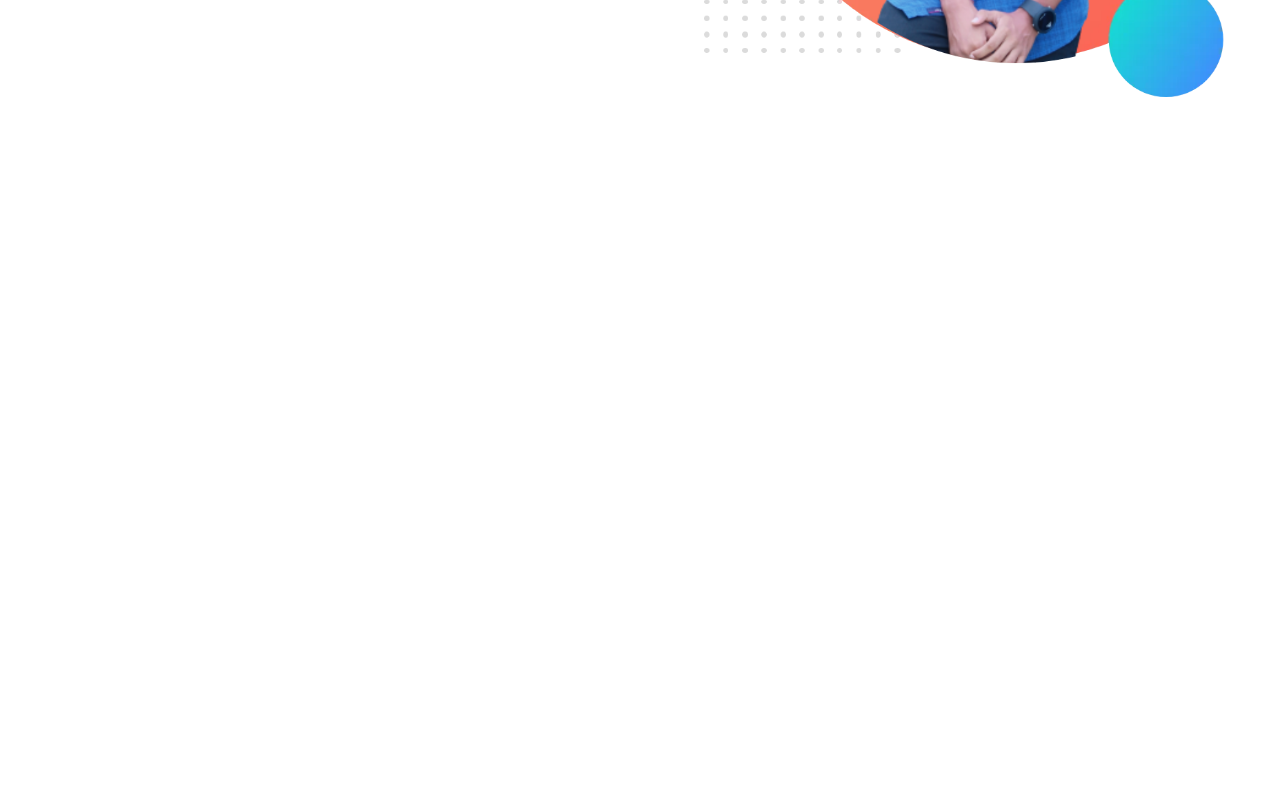
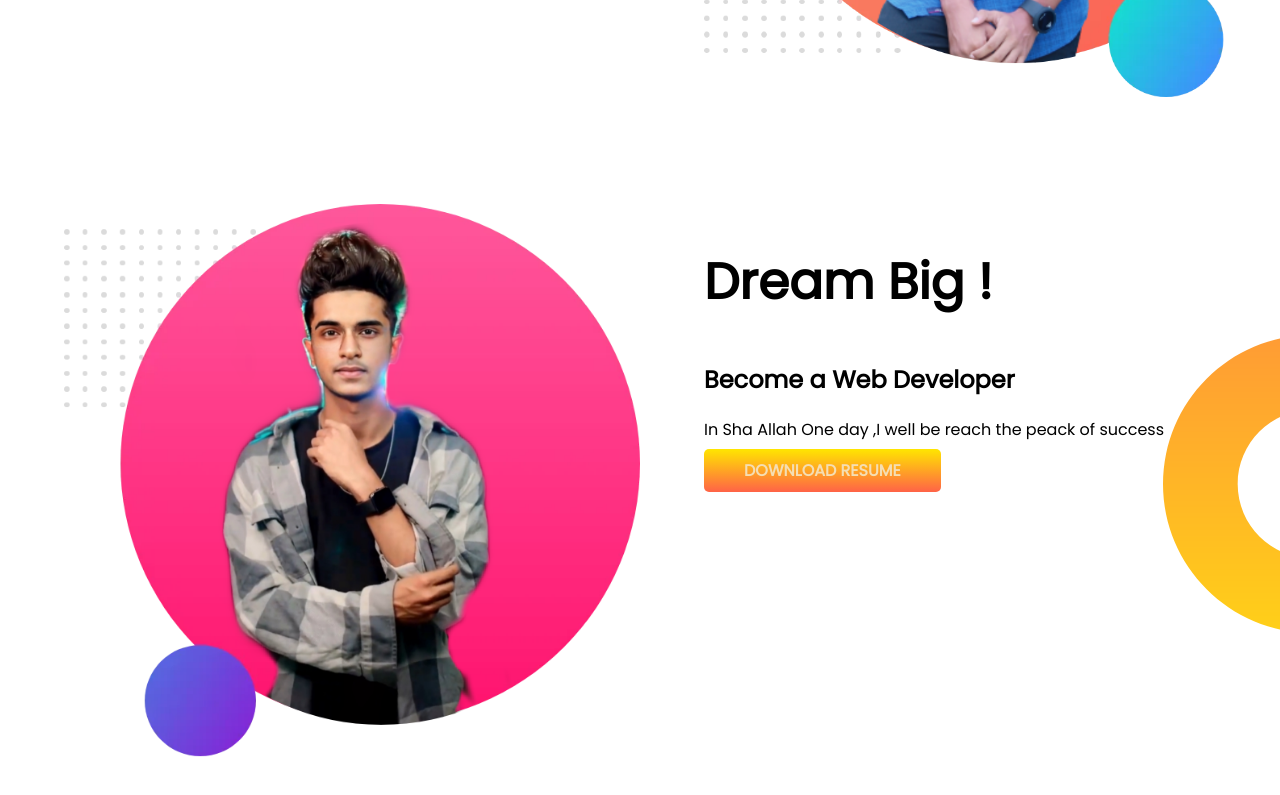
Before and after one commit to BayazidBostami/Developer-portfolio, a plain HTML site: page index.html in a window 1280 px wide. Shown: the part 475-1270 px from the top of the page. Before the commit the page ends 800 px from the top, so only its background shows below. Drawn offline with Linux system fonts and the light colour scheme.

Commit message:
baki kaj

```diff
--- a/index.html
+++ b/index.html
@@ -26,6 +26,17 @@
 
         <div class="hf"> <img src="images/received_423424459701353.png" alt=""></div>
     </section>
+    <section class="Dream">
+        <div class="hf"><img src="images/received_424398696079021.png" alt=""></div>
+        <div class="hf">
+            <h1>Dream Big !</h1>
+            <h2> Become a Web Developer</h2>
+            <p>In Sha Allah One day ,I well be reach the peack of success </p>
+            <a class="link" target="_blank" href="">DOWNLOAD RESUME</a>
+
+        </div>
+
+    </section>
 
 
 </body>
--- a/style.css
+++ b/style.css
@@ -18,6 +18,7 @@ h1 {
 
 section {
     display: flex;
+    margin-bottom: 100px;
 }
 
 .hf {
@@ -43,3 +44,9 @@ section {
     background-image: url(images/IMG_20220705_130059.jpg);
     background-repeat: no-repeat;
 }
+
+.Dream {
+    background-image: url(images/dream-bg.png);
+    background-repeat: no-repeat;
+    background-position: right;
+}
```
Also changed, not shown: images/dream-bg.png (added), images/exp-bg.png (added), images/jhankar.png (added), images/jhankar2.png (added), images/my-bg.png (added), images/my-bg2.png (added), images/received_424398696079021.png (added), images/top-banner.png (added).
